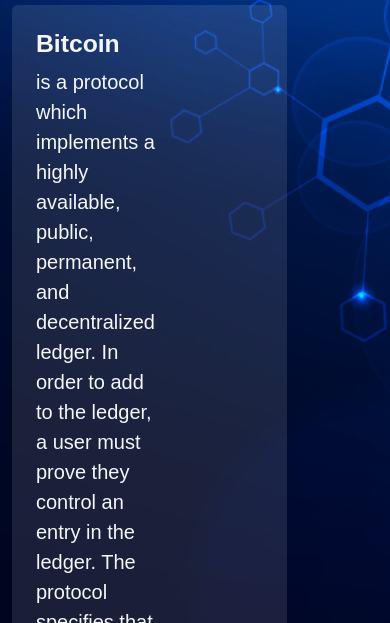
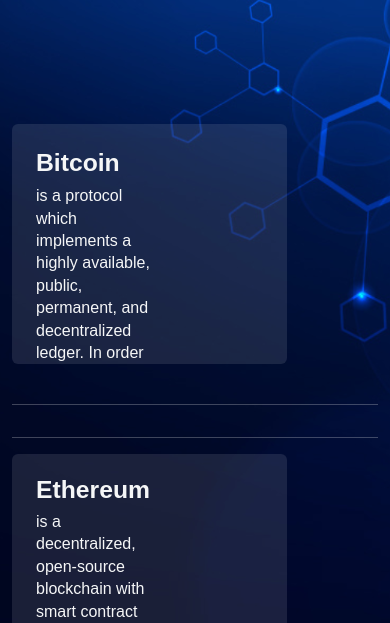
Before and after one commit to Jmcortz13/MP2-Project, a plain HTML site: page feature.html in a window 390 px wide. Shown: the part 221-844 px from the top of the page. Drawn offline with nearby package versions, Linux system fonts and the light colour scheme.

Commit message:
Update features.css

```diff
--- a/features.css
+++ b/features.css
@@ -102,15 +102,33 @@
   box-shadow: none;
 }
 
-@media (min-width: 576px) {
-  .featurette-container {
-    flex-direction: row;
+/* Media query for extra small screens */
+@media (max-width: 575px) {
+  html, body {
+    height: 100%;
   }
 
-  .featurette-image {
-    margin-top: 0;
+  .container-fluid {
+    display: flex;
+    flex-direction: column;
+    justify-content: center;
+    height: 100%;
+  }
+
+  .featurette-container {
+    flex: 1;
+    justify-content: center;
+  }
+  .col-md-7, .custom-h1, .lead {
+    flex: 1;
+    justify-content: center;
+  }
+  .lead {
+    font-size: 1rem; /* Adjust font size on smaller screens */
+    line-height: 1.4; /* Adjust line height on smaller screens */
   }
 }
+
 
 .featurette-container {
   width: 75%;
```
